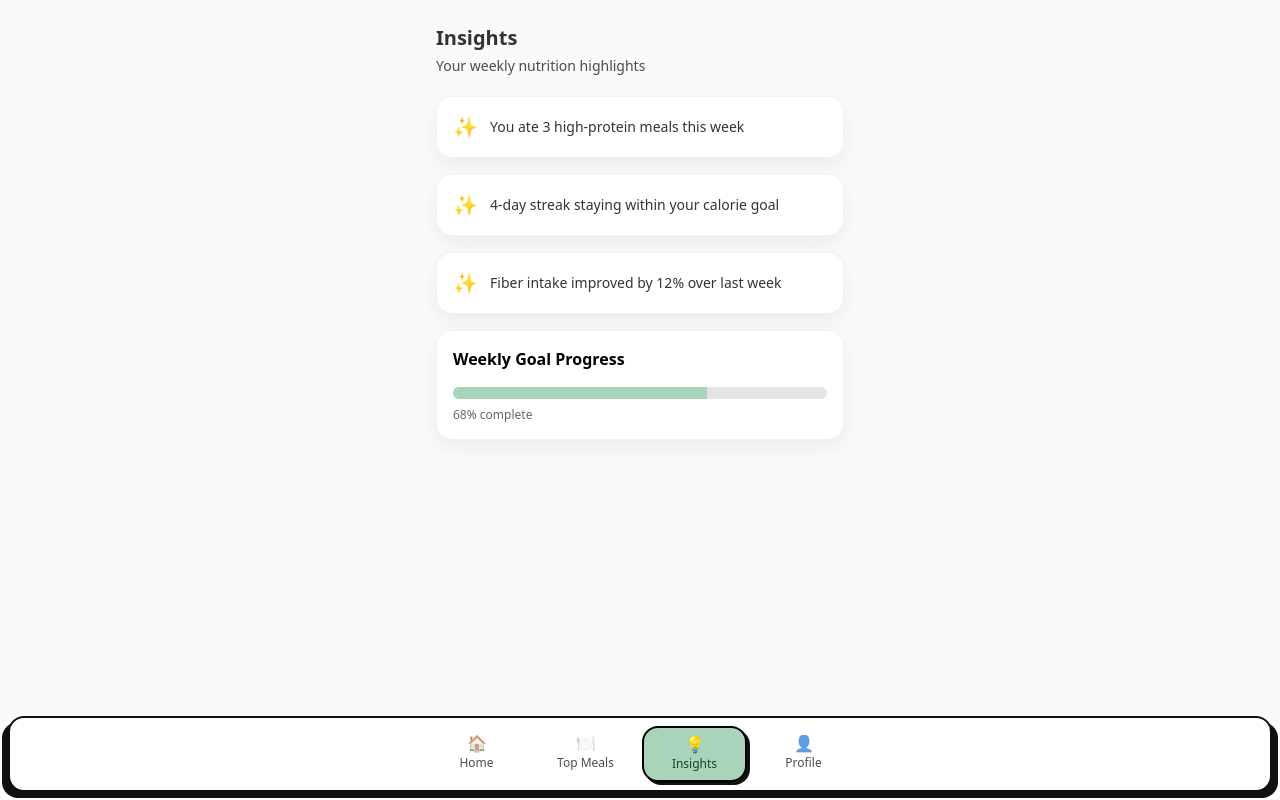
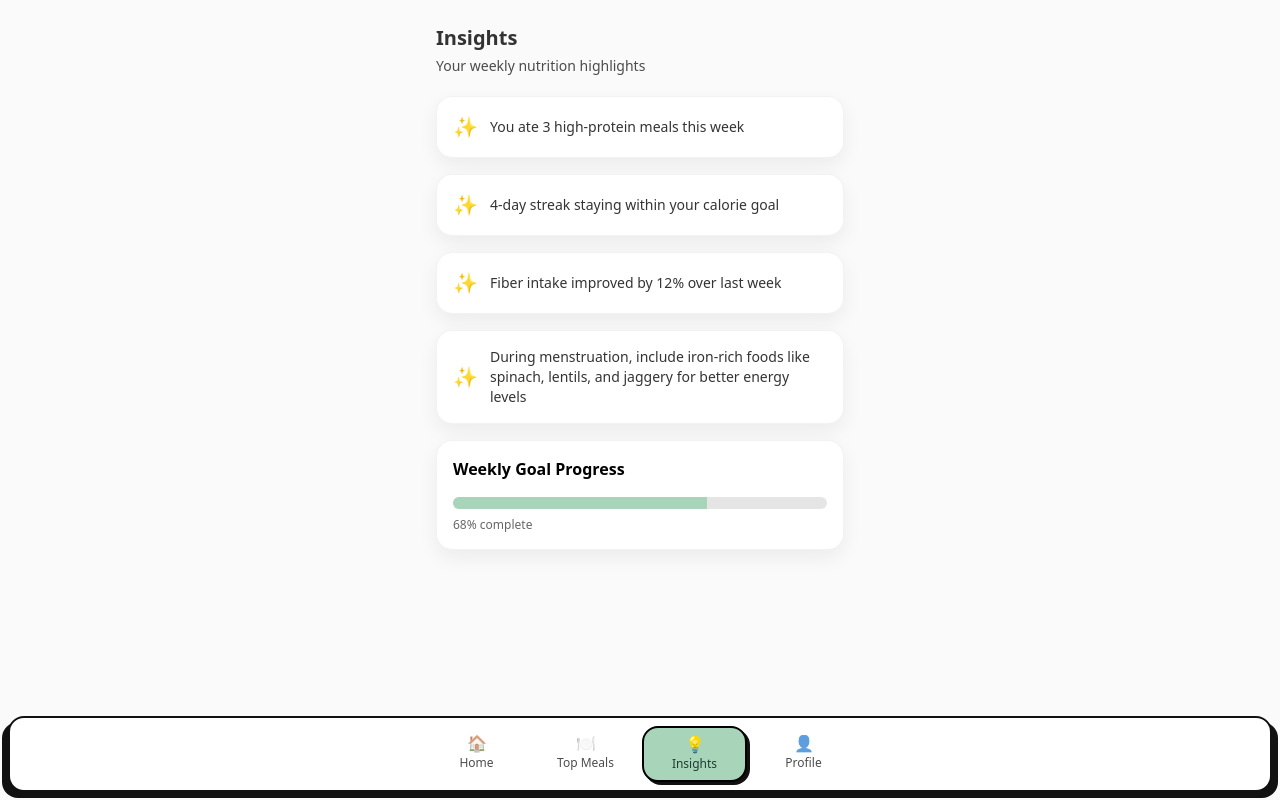
Before and after one commit to Arvx-x/nutrisnap, a Next.js app: page /insights in a window 1280 px wide. Built offline with nearby package versions, Linux system fonts and the light colour scheme.

Commit message:
add menstrual diet suggestion

```diff
--- a/src/data/insights.ts
+++ b/src/data/insights.ts
@@ -11,6 +11,10 @@ export const insights = [
     id: "fiber",
     text: "Fiber intake improved by 12% over last week",
   },
+  {
+    id: "menstruation-iron",
+    text: "During menstruation, include iron-rich foods like spinach, lentils, and jaggery for better energy levels",
+  },
 ];
 
 export const weeklyProgress = 68; // percentage
```
